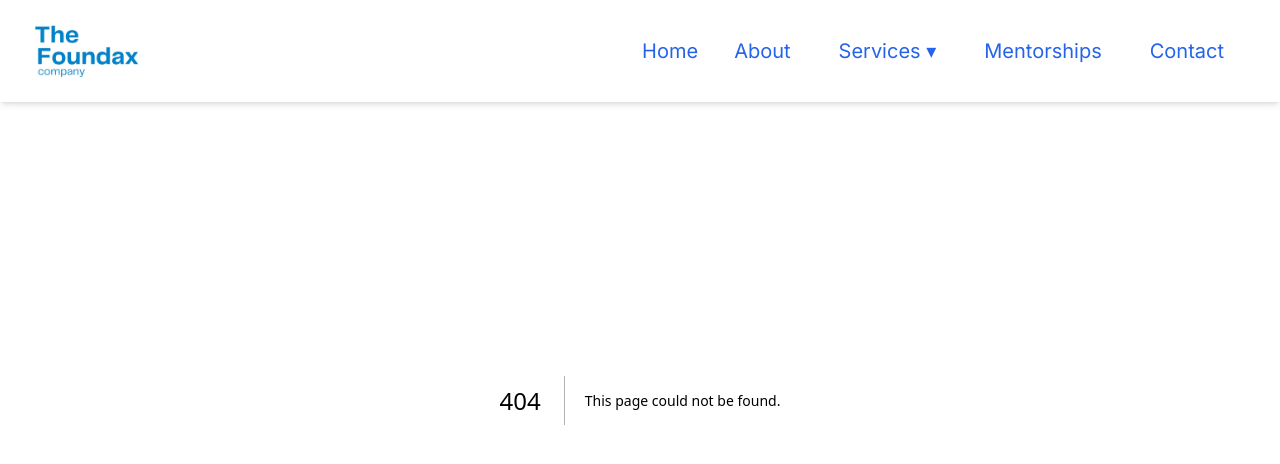
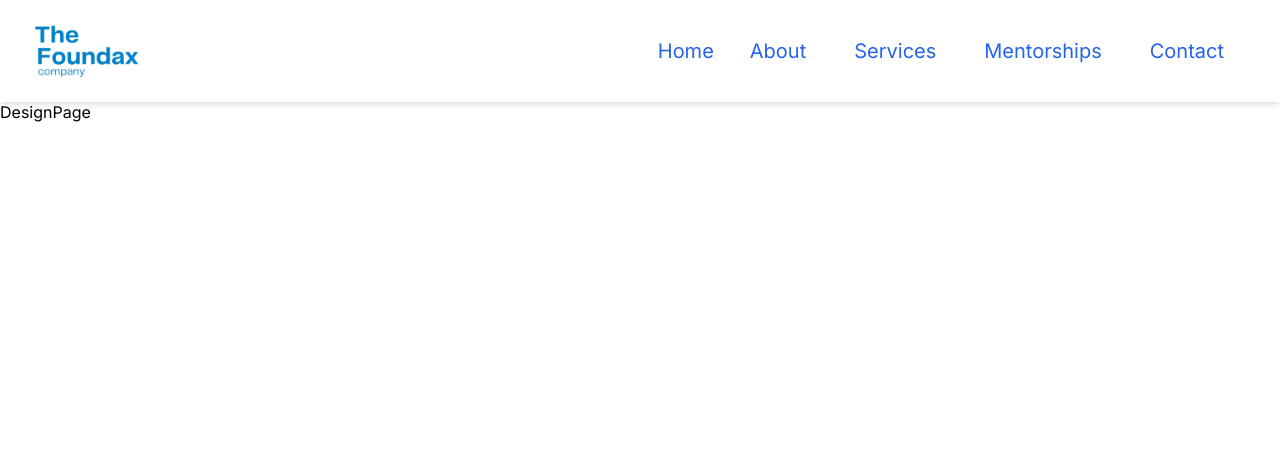
Before and after one commit to kathirKarthik001/The_foundax_company, a Next.js app: page /services/designing in a window 1280 px wide. Before the commit this address had no page. Shown: the top 464 px of the page. Built offline with nearby package versions, Linux system fonts and the light colour scheme.

Commit message:
Navbar sprint-1

```diff
--- a/package.json
+++ b/package.json
@@ -9,13 +9,14 @@
     "lint": "next lint"
   },
   "dependencies": {
+    "next": "14.1.4",
     "react": "^18",
-    "react-dom": "^18",
-    "next": "14.1.4"
+    "react-dom": "^18"
   },
   "devDependencies": {
     "autoprefixer": "^10.0.1",
     "postcss": "^8",
+    "prettier-plugin-tailwindcss": "^0.5.12",
     "tailwindcss": "^3.3.0"
   }
 }
--- /dev/null
+++ b/src/app/about/page.jsx
@@ -0,0 +1,9 @@
+import React from 'react'
+
+const Aboutpage = () => {
+  return (
+    <div>Aboutpage</div>
+  )
+}
+
+export default Aboutpage
--- a/src/app/layout.js
+++ b/src/app/layout.jsx
@@ -12,8 +12,12 @@ export const metadata = {
 export default function RootLayout({ children }) {
   return (
     <html lang="en">
-      <Navbar/>
-      <body className={inter.className}>{children}</body>
+      <body className={inter.className}>
+        <Navbar/>
+        <div className="md:pt-[100px] max-sm:pt-[83px]">
+            {children}
+        </div>
+       </body>
     </html>
   );
 }
--- /dev/null
+++ b/src/app/mentorship/page.jsx
@@ -0,0 +1,9 @@
+import React from 'react'
+
+const Mentorshippage = () => {
+  return (
+    <div>Mentorshippage</div>
+  )
+}
+
+export default Mentorshippage
--- a/src/app/page.js
+++ b/src/app/page.jsx
@@ -3,6 +3,6 @@ import Image from "next/image";
 
 export default function Home() {
   return (
-    <h1>Home Page  '/' </h1>
+    <h1>Home Page '/' </h1>
   );
 }
--- /dev/null
+++ b/src/app/services/designing/page.jsx
@@ -0,0 +1,12 @@
+import React from 'react'
+
+const DesignPage
+ = () => {
+  return (
+    <div>
+        DesignPage
+    </div>
+  )
+}
+
+export default DesignPage
--- /dev/null
+++ b/src/app/services/marketing/page.jsx
@@ -0,0 +1,9 @@
+import React from 'react'
+
+const MarketingPage = () => {
+  return (
+    <div>MarketingPage</div>
+  )
+}
+
+export default MarketingPage
--- /dev/null
+++ b/src/app/services/tech/page.jsx
@@ -0,0 +1,9 @@
+import React from 'react'
+
+const TechPage = () => {
+  return (
+    <div>Website Page</div>
+  )
+}
+
+export default TechPage
--- a/src/components/Navbar.jsx
+++ b/src/components/Navbar.jsx
@@ -7,7 +7,7 @@ import { useState ,useRef } from 'react';
 function NavBar() {
   const [navbar, setNavbar] = useState(false);
   const [dropbox , setDropbox] = useState(false);
-  const timeoutRef = useRef(null);
+  // const timeoutRef = useRef(null);
 
   const toggleDropbox =() =>{
     setDropbox(!dropbox)
@@ -22,10 +22,10 @@ function NavBar() {
   };
 
   return (
-    <div>
-      <nav className="w-full bg-white shadow-md fixed top-0 left-0 right-0 z-10">
+    <header className='block'>
+      <nav className="w-full bg-white shadow-md fixed top-0 left-0 right-0 block ">
 
-        <div className="justify-between px-4 mx-auto lg:max-w-7xl md:items-center md:flex md:px-8">
+        <div className="justify-between px-4 mx-auto lg:max-w-7xl md:items-center md:flex md:px-8 block">
 
           <div>
 
@@ -79,39 +79,56 @@ function NavBar() {
             >
               <ul className="h-screen md:h-auto items-center justify-center md:flex ">
 
-                <li className="pb-2 text-xl text-blue-600 py-2 md:px-3 text-center border-b-2 md:border-b-0  hover:bg-purple-900  md:hover:border-b border-10 border-blue-600 md:hover:bg-transparent">
-                  <Link href="/" onClick={() => setNavbar(!navbar)}>
-                    Home
-                  </Link>
+
+                <li className="pb-2 text-xl  text-blue-600 py-2 md:px-3 text-center border-b-10 md:border-b-0    md:hover:border-b  border-blue-600 md:hover:bg-transparent ">
+                    <Link href="/" onClick={() => setNavbar(!navbar)}>
+                      Home
+                    </Link>
                 </li>
 
-                <li className="pb-2 text-xl text-blue-600 py-2 px-6 text-center  border-b-2 md:border-b-0  hover:bg-purple-600  md:hover:border-b border-10 border-blue-600 md:hover:bg-transparent">
-                  <Link href="/" onClick={() => setNavbar(!navbar)}>
+
+                <li className="pb-2 text-xl text-blue-600 py-2 px-6 text-center  border-b-0 md:border-b-0   md:hover:border-b border-10 border-blue-600 md:hover:bg-transparent ">
+                  <Link href="/about" onClick={() => setNavbar(!navbar)}>
                     About
                   </Link>
                 </li>
 
-                <li className="pb-2 text-xl relative text-blue-600 py-2 px-6 text-center  border-b-2 md:border-b-0   sm:hover:border-b border-blue-600 md:hover:bg-transparent" >
-                  <Link href="/" >
-                   <button onClick={toggleDropbox} onMouseEnter={handleMouseEnter} onMouseLeave={handleMouseLeave}>Services &#9662; </button>
-                  </Link>
+                <li className="pb-2 text-xl relative text-blue-600 py-2 px-6 text-center    md:hover:bg-transparent " >
+                  {/* <Link href="/" > */}
+                   <button onClick={toggleDropbox} onMouseEnter={handleMouseEnter} onMouseLeave={handleMouseLeave}>Services  </button>
+                  {/* </Link> */}
                   {dropbox && (
-                    <ul className="md:absolute sm:block z-10 left-0  bg-white border border-gray-200" onMouseEnter={handleMouseEnter} onMouseLeave={handleMouseLeave} >
-                        <li className="py-2 cursor-pointer px-4 hover:border-b border-blue-600  hover:bg-gray-100">Marketing</li>
-                        <li className="py-2 px-4 cursor-pointer hover:border-b border-blue-600  hover:bg-gray-100">Websites</li>
-                        <li className="py-2 px-4 cursor-pointer hover:border-b border-blue-600  hover:bg-gray-100">Designing</li>
+                    <ul className="md:absolute sm:block z-10 left-0  bg-white border-y border-blue-600 sm:border-y-0
+                    rounded-md md:shadow-md" onMouseEnter={handleMouseEnter} onMouseLeave={handleMouseLeave} >
+                        <li className="py-2 cursor-pointer px-4 hover:border-b border-blue-600  hover:bg-gray-100">
+                            <Link href="/services/marketing"onClick={() => {setNavbar(!navbar) ;toggleDropbox()}} >
+                                Marketing
+                            </Link>
+                        </li>
+
+                        <li className="py-2 px-4 cursor-pointer hover:border-b border-blue-600  hover:bg-gray-100">
+                            <Link href="/services/tech" onClick={() =>{setNavbar(!navbar) ;toggleDropbox()} } >
+                                 Websites
+                             </Link>
+                        </li>
+
+                        <li className="py-2 px-4 cursor-pointer hover:border-t border-blue-600  hover:bg-gray-100">
+                            <Link href="/services/designing" onClick={() => {setNavbar(!navbar) ;toggleDropbox()}} >
+                               Designing
+                            </Link>
+                        </li>
                     </ul>
                     )}
                 </li>
 
-                <li className="pb-2 text-xl text-blue-600 py-2 px-6 text-center  border-b-2 md:border-b-0  hover:bg-purple-600  md:hover:border-b border-blue-600 md:hover:bg-transparent">
-                  <Link href="#projects" onClick={() => setNavbar(!navbar)}>
+                <li className="pb-2 text-xl text-blue-600 py-2 px-6 text-center  border-b-0 md:border-b-0 md:hover:border-b sm:hover border-blue-600 md:hover:bg-transparent">
+                  <Link href="/mentorship" onClick={() => setNavbar(!navbar)}>
                     Mentorships
                   </Link>
                 </li>
 
-                <li className="pb-2 text-xl  text-blue-600 py-2 px-6 text-center  border-b-10 md:border-b-0  hover:bg-purple-600  md:hover:border-b border-blue-600 md:hover:bg-transparent">
-                  <Link href="#projects" onClick={() => setNavbar(!navbar)}>
+                <li className="pb-2 text-xl  text-blue-600 py-2 px-6 text-center  border-b-10 md:border-b-0 md:hover:border-b border-blue-600 md:hover:bg-transparent">
+                  <Link href="/contact" onClick={() => setNavbar(!navbar)}>
                     Contact
                   </Link>
                 </li>
@@ -122,8 +139,9 @@ function NavBar() {
           </div>
 
         </div>
+
       </nav>
-    </div>
+    </header>
   );
 }
 
```
Also changed, not shown: 1 other file (tests, documents, lock files or other folders).
